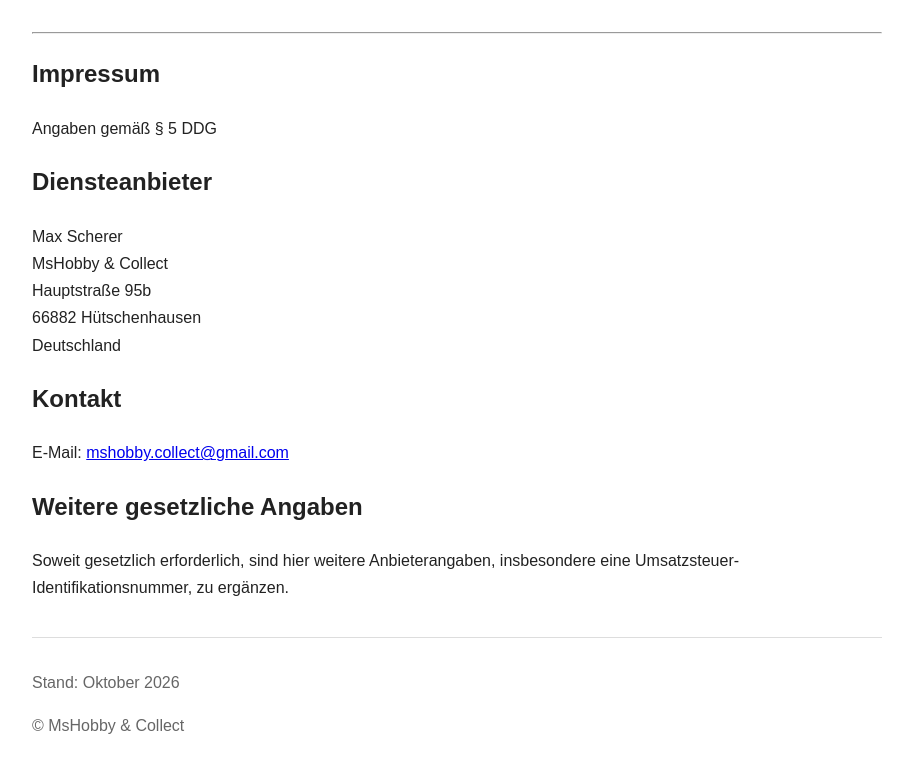
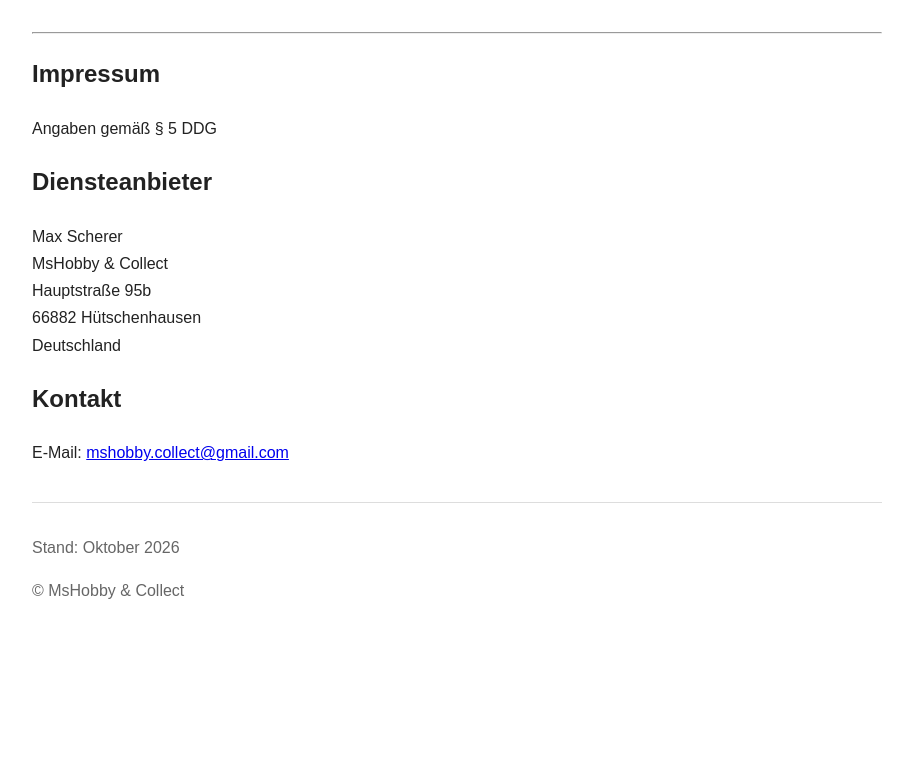
Before and after one commit to mshobby-collect/mshobby-privacy, a plain HTML site: page index.html in a window 1280 px wide. Shown: the part 2653-3426 px from the top of the page, without its empty margins (183-1096 px from the left). After the commit the page ends 3297 px from the top, so only its background shows below. Drawn offline with Linux system fonts and the light colour scheme.

Commit message:
Update index.html

```diff
--- a/index.html
+++ b/index.html
@@ -219,13 +219,6 @@
   </a>
 </p>
 
-<h2>Weitere gesetzliche Angaben</h2>
-<p>
-  Soweit gesetzlich erforderlich, sind hier
-  weitere Anbieterangaben, insbesondere eine
-  Umsatzsteuer-Identifikationsnummer,
-  zu ergänzen.
-</p>
 </section>
 
 <footer>
```
